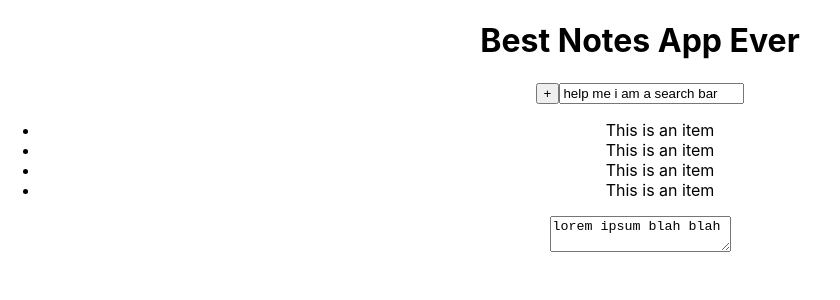
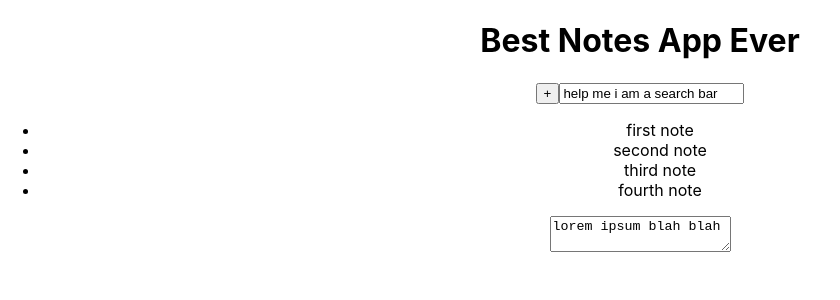
Before and after one commit to cfayard/Apple-notes-React-like-App, a React (Create React App) app: page / in a window 1280 px wide. Shown: the top 300 px of the page, without its empty margins (0-840 px from the left). Built offline with nearby package versions, Linux system fonts and the light colour scheme.

Commit message:
passing notes to NotesList

```diff
--- a/src/NotesListItem.js
+++ b/src/NotesListItem.js
@@ -1,9 +1,12 @@
 
 import React from 'react';
 
-function NotesListItem() {
+function NotesListItem({
+    title,
+    id
+}) {
     return (
-        <li>This is an item</li>
+        <li>{title}</li>
     );
 }
 
```
